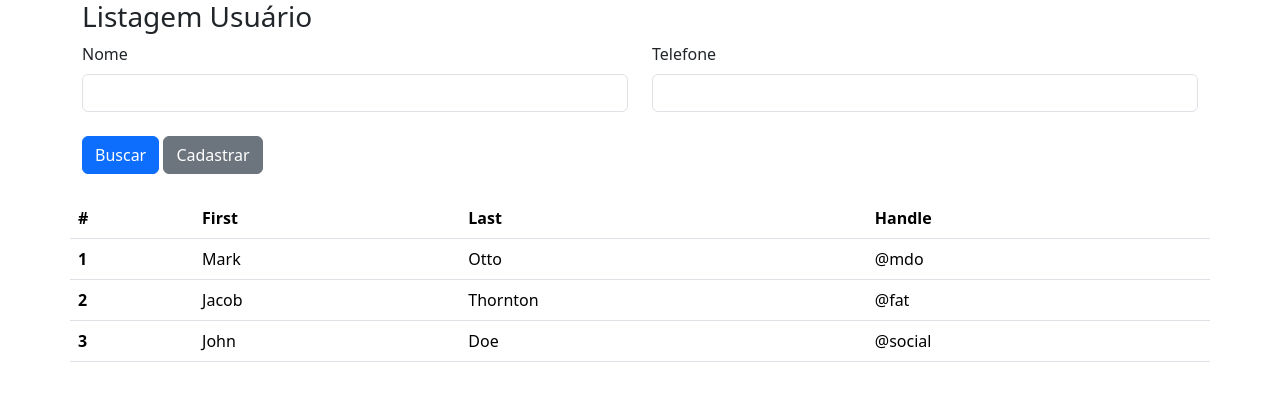
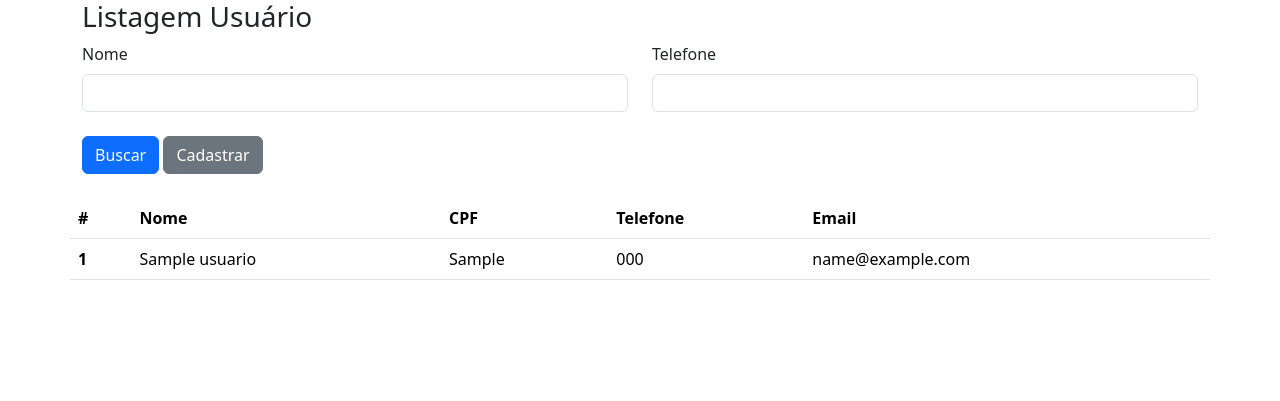
Before and after one commit to Orelha-Gamerr/pweb1_2025_1, a PHP site: page /php/UsuarioList.php in a window 1280 px wide. Shown: the top 401 px of the page. Run offline with PHP 8.4, Linux system fonts and the light colour scheme; tables that the repository leaves empty or names only in its code hold one stand-in row (values such as "Sample post").

Commit message:
aula dia 14-05

```diff
--- a/php/site/admin/UsuarioList.php
+++ b/php/site/admin/UsuarioList.php
@@ -1,3 +1,7 @@
+<?php
+    include "./db.class.php";
+?>
+
 <!DOCTYPE html>
 <html lang="en">
 
@@ -10,9 +14,11 @@
     </head>
 
     <?php
-        if(!empty($_POST)){
-           echo $_POST['nome'] . "<br>";
-        }
+
+        $db = new db('usuario');
+
+        $dados = $db->all();
+
     ?>
 
     <body>
@@ -48,31 +54,27 @@
                 <table class="table table-hover">
                 <thead>
                     <tr>
-                    <th scope="col">#</th>
-                    <th scope="col">First</th>
-                    <th scope="col">Last</th>
-                    <th scope="col">Handle</th>
+                        <th scope="col">#</th>
+                        <th scope="col">Nome</th>
+                        <th scope="col">CPF</th>
+                        <th scope="col">Telefone</th>
+                        <th scope="col">Email</th>
                     </tr>
                 </thead>
                 <tbody>
-                    <tr>
-                    <th scope="row">1</th>
-                    <td>Mark</td>
-                    <td>Otto</td>
-                    <td>@mdo</td>
-                    </tr>
-                    <tr>
-                    <th scope="row">2</th>
-                    <td>Jacob</td>
-                    <td>Thornton</td>
-                    <td>@fat</td>
-                    </tr>
-                    <tr>
-                    <th scope="row">3</th>
-                    <td>John</td>
-                    <td>Doe</td>
-                    <td>@social</td>
-                    </tr>
+                    <?php
+                        foreach($dados as $item) {
+                            echo"
+                            <tr>
+                                <th scope='row'>$item->id</th>
+                                <td>$item->nome</td>
+                                <td>$item->cpf</td>
+                                <td>$item->telefone</td>
+                                <td>$item->email</td>
+                            </tr>
+                            ";
+                        }
+                    ?>
                 </tbody>
                 </table>
             </div>
--- a/php/site/admin/db.class.php
+++ b/php/site/admin/db.class.php
@@ -7,6 +7,12 @@ class db {
     private $password = "";
     private $port = "3306";
     private $dbname ="db_pweb1_2025__blog";
+    private $table_name;
+
+    public function __construct($table_name){
+        $this->table_name = $table_name;
+        return $this->conn();
+    }
 
     function conn(){
 
@@ -28,4 +34,50 @@ class db {
             echo "Erro: ". $e->getMessage();
         }
     }
+
+    public function all(){
+        $conn = $this->conn();
+
+        $sql = "SELECT * FROM $this->table_name";
+
+        $st = $conn->prepare( $sql);
+        $st->execute();
+
+        return $st->fetchAll(PDO::FETCH_CLASS);
+    }
+
+    public function store($dados){
+        $conn = $this->conn();
+
+        $sql = "INSERT INTO usuario (";
+        $flag = 0;
+        $arrayDados = [];
+        foreach($dados as $campo => $valor){
+            if($flag ==0){
+                $sql .= "$campo";
+            } else {
+                $sql .= ", $campo";
+            }
+            $flag = 1;
+        }
+
+        $sql .=") VALUES (";
+
+        $flag = 0;
+        foreach($dados as $campo => $valor){
+            if($flag ==0){
+                $sql .= "?";
+            } else {
+                $sql .= ", ?";
+            }
+            $flag = 1;
+            $arrayDados[] = $valor;
+        }
+
+        $sql .=") ";
+
+        $st = $conn->prepare(query: $sql);
+        $st->execute($arrayDados);
+    }
+
 }
```
Also changed, not shown: php/site/admin/UsuarioForm.php (+3 -15 lines), site_super_shock/arquivos_site_super_shock/desktop.ini (+0 -2 lines), site_super_shock/arquivos_site_super_shock/img/desktop.ini (+0 -2 lines).
